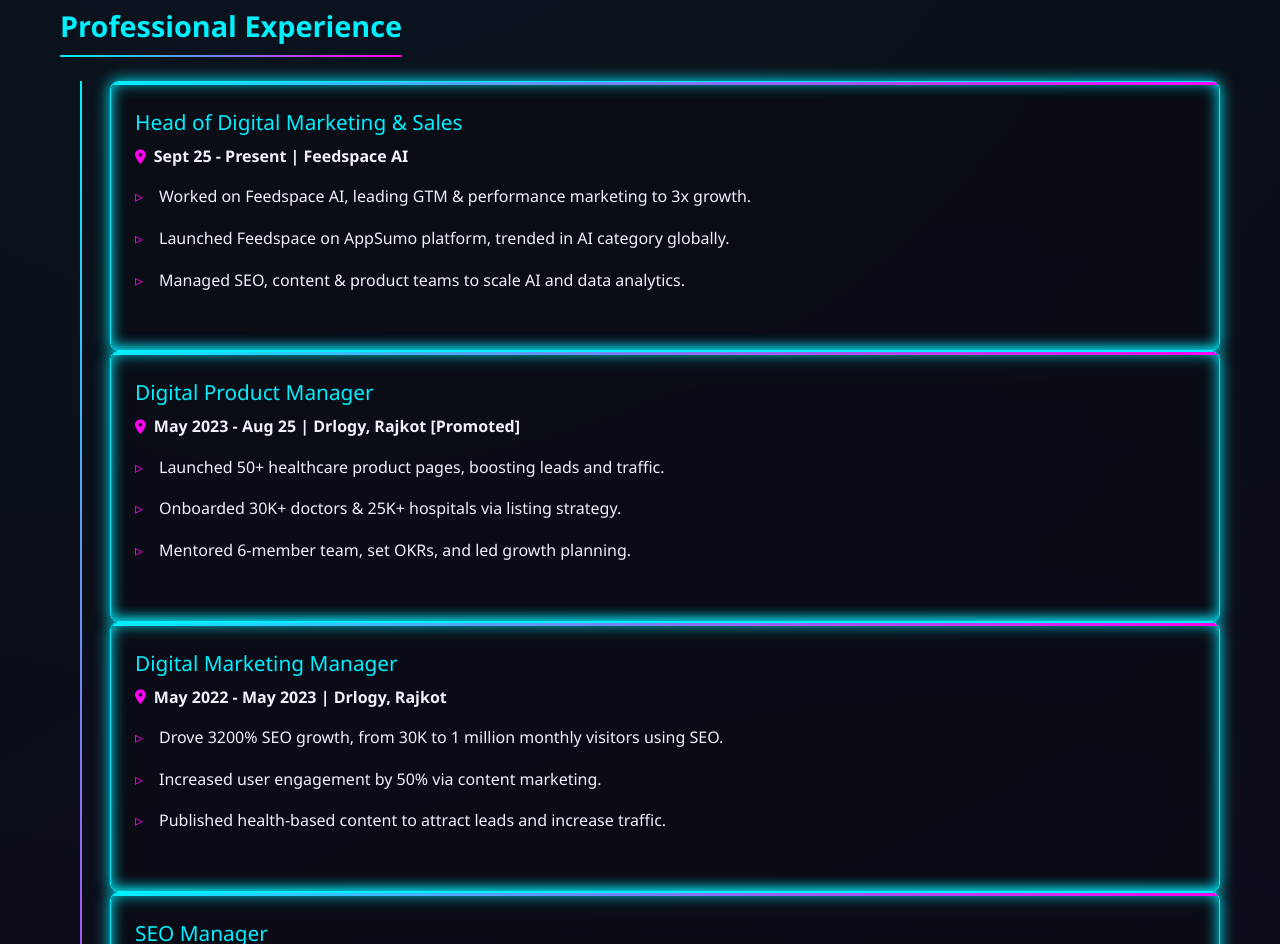
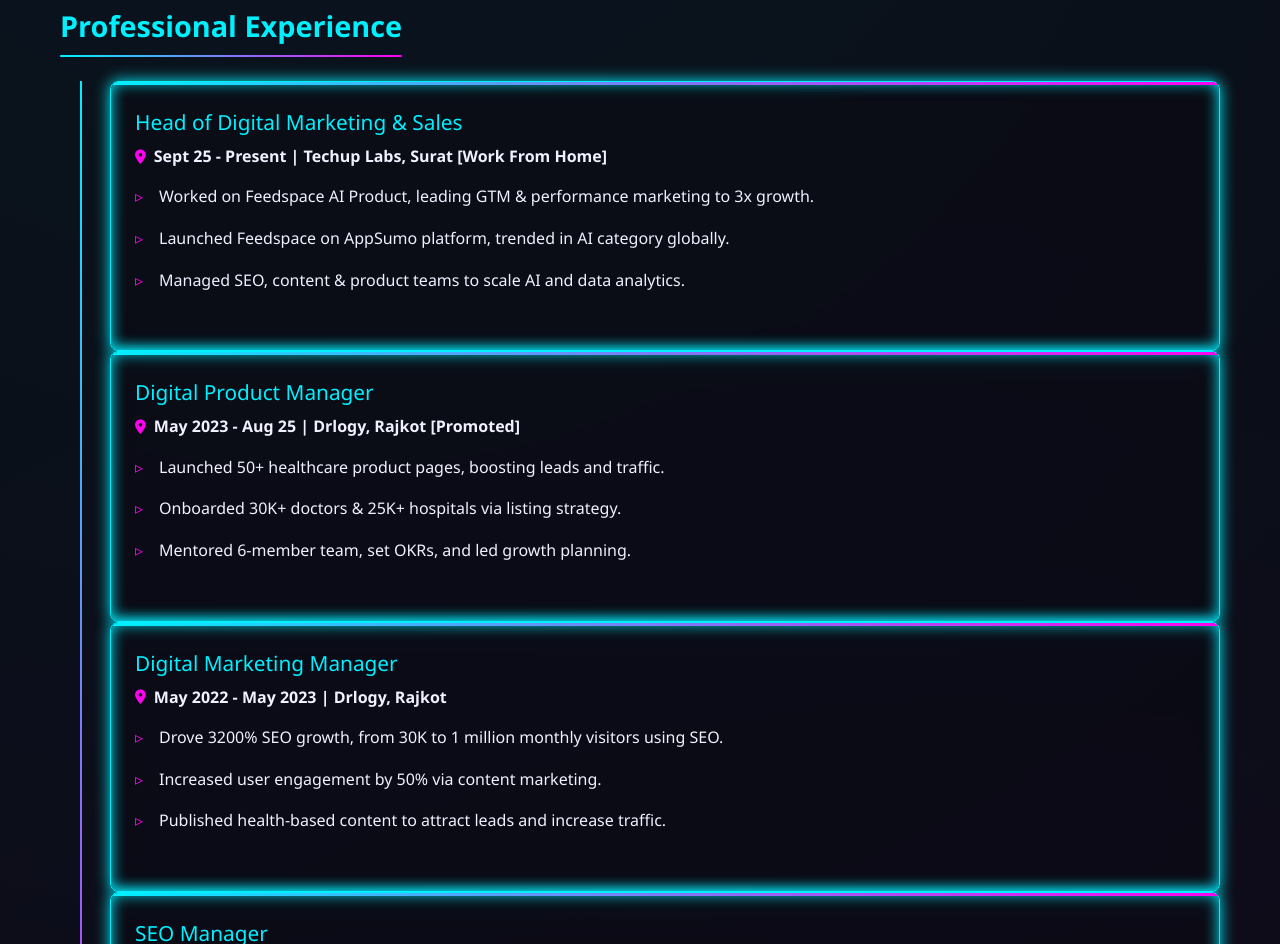
Before and after one commit to chiragdhanesha/index-portfolio, a plain HTML site: page index.html in a window 1280 px wide. Shown: the part 1730-2674 px from the top of the page. Drawn offline with Linux system fonts and the light colour scheme.

Commit message:
Update index.html

```diff
--- a/index.html
+++ b/index.html
@@ -790,10 +790,10 @@
                         <div class="timeline-title">Head of Digital Marketing & Sales</div>
                         <div class="timeline-company">
                             <i class="fas fa-map-marker-alt"></i>
-                            <span>Sept 25 - Present | Feedspace AI</span>
+                            <span>Sept 25 - Present | Techup Labs, Surat [Work From Home]</span>
                         </div>
                         <div class="timeline-description">
-                            <span class="timeline-highlight">Worked on Feedspace AI, leading GTM & performance marketing to 3x growth.</span>
+                            <span class="timeline-highlight">Worked on Feedspace AI Product, leading GTM & performance marketing to 3x growth.</span>
                             <span class="timeline-highlight">Launched Feedspace on AppSumo platform, trended in AI category globally.</span>
                             <span class="timeline-highlight">Managed SEO, content & product teams to scale AI and data analytics.</span>
                         </div>
```
